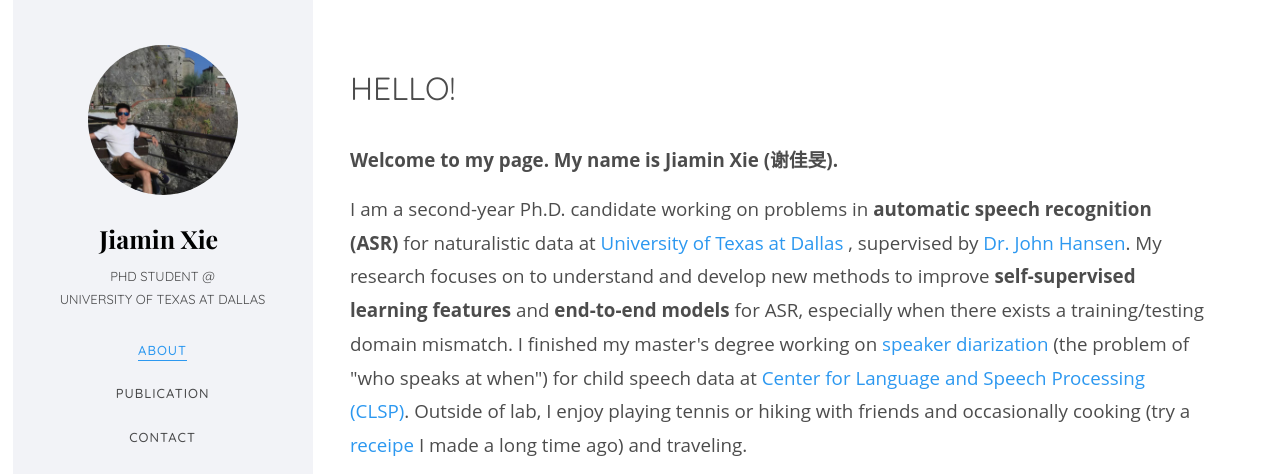
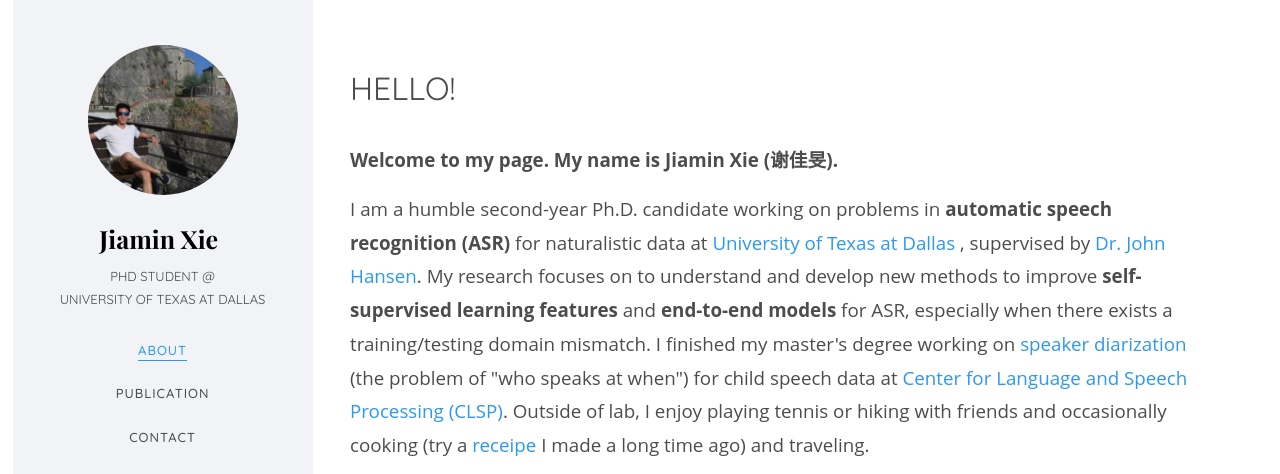
Before and after one commit to jiamin1013/jiamin1013.github.io, a plain HTML site: page index.html in a window 1280 px wide. Shown: the top 474 px of the page. Drawn offline with nearby package versions, Linux system fonts and the light colour scheme; files whose address does not match are found by name; a web font is replaced by a local one.

Commit message:
updates done!

```diff
--- a/index.html
+++ b/index.html
@@ -100,7 +100,7 @@
 										<!-- <span class="heading-meta">About Me</span> -->
 										<p class="welcome-heading">Hello!<p>
 										<p class="simple-paragraph"><strong>Welcome to my page. My name is Jiamin Xie (谢佳旻).</strong></p>
-                    <p class="simple-paragraph"> I am a second-year Ph.D. candidate working on problems in <strong> automatic speech recognition (ASR) </strong>
+                    <p class="simple-paragraph"> I am a humble second-year Ph.D. candidate working on problems in <strong> automatic speech recognition (ASR) </strong>
                       for naturalistic data at <a href="https://www.utdallas.edu/"> University of Texas at Dallas </a>,
                       supervised by <a href="https://profiles.utdallas.edu/john.hansen"> Dr. John Hansen</a>.
                       My research focuses on to understand and develop new methods to improve <strong> self-supervised learning features </strong> and <strong> end-to-end models </strong> for ASR,
```
